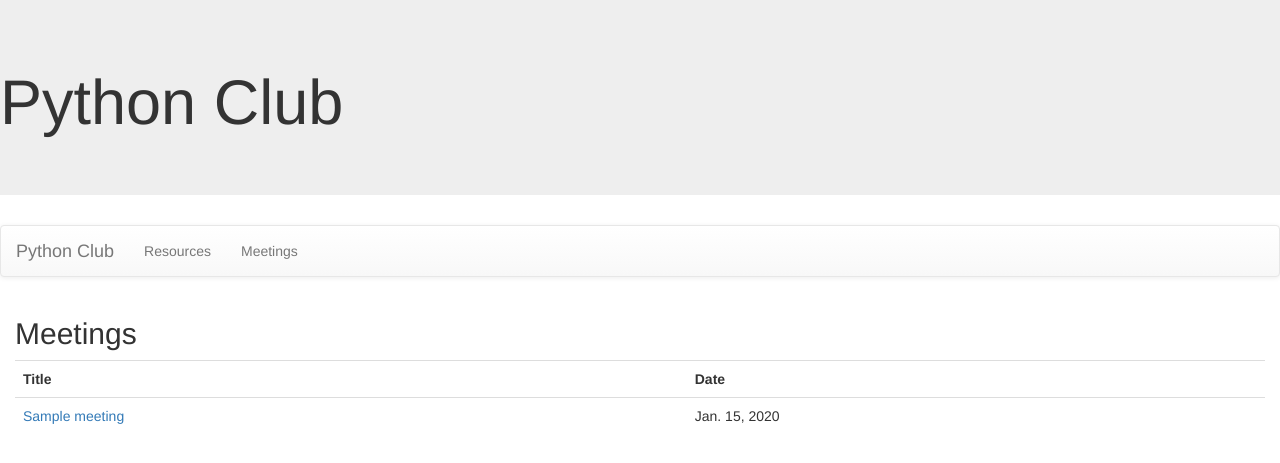
After one commit to BE379/ITC172, a Django app: page /Club/meetings/ in a window 1280 px wide. The commit adds this page. Shown: the top 463 px of the page. Run offline with Django 3.2, Linux system fonts and the light colour scheme; tables that the repository leaves empty hold one stand-in row (values such as "Sample post"); some libraries are stand-ins or nearby versions.

Commit message:
add Assignment 6

```diff
--- a/PythonClub/Club/models.py
+++ b/PythonClub/Club/models.py
@@ -23,7 +23,7 @@ class MeetingMinutes(models.Model):
     minutestext=models.TextField()
 
     def __str__(self):
-        return self.meetingid
+        return self.minutestext
 
     class Meta:
         db_table='meetingminutes'
--- a/PythonClub/Club/templates/base.html
+++ b/PythonClub/Club/templates/base.html
@@ -18,8 +18,8 @@
                 <a class="navbar-brand" href="{% url 'index' %}">Python Club</a>
             </div>
             <ul class="nav navbar-nav">
-                <li><a href='{% url "resources" %}'>Resources</a></li>
-                <li>Dummy</li>
+                <li><a href="{% url 'resources' %}">Resources</a></li>
+                <li><a href="{% url 'getmeetings' %}">Meetings</a></li>
             </ul>
         </div>
     </nav>
--- /dev/null
+++ b/PythonClub/Club/templates/club/meetings.html
@@ -0,0 +1,20 @@
+{% extends 'base.html' %}
+{% block content %}
+<h2>Meetings</h2>
+<table class='table'>
+    <tr>
+        <th>Title</th>
+        <th>Date</th>
+
+    </tr>
+    {% for item in meetings_list %}
+        <tr>
+            <td><a href="{% url 'minutes' id=item.id %}"> {{ item.meetingtitle }}</a></td>
+            <td>{{ item.meetingdate }}</td>
+
+        </tr>
+
+    {% endfor %}
+</table>
+
+{% endblock %}
--- a/PythonClub/Club/urls.py
+++ b/PythonClub/Club/urls.py
@@ -3,5 +3,7 @@ from . import views
 
 urlpatterns=[
     path('', views.index, name='index'),
-    path('resources.html/', views.resources, name='resources')
+    path('resources.html/', views.resources, name='resources'),
+    path('meetings/', views.getmeetings, name='getmeetings'),
+    path('meetingminutes/<int:id>', views.meetingminutes, name='minutes'),
 ]
--- a/PythonClub/Club/views.py
+++ b/PythonClub/Club/views.py
@@ -1,5 +1,5 @@
-from django.shortcuts import render
-from .models import Resource
+from django.shortcuts import render, get_object_or_404
+from .models import Resource, Meeting
 
 # Create your views here.
 def index (request):
@@ -8,3 +8,12 @@ def index (request):
 def resources (request):
     resource_list=Resource.objects.all()
     return render(request, 'Club/resources.html', {'resource_list': resource_list})
+
+def getmeetings (request):
+    meetings_list=Meeting.objects.all()
+    return render(request, 'Club/meetings.html', {'meetings_list': meetings_list})
+
+def meetingminutes (request, id):
+    minutes=get_object_or_404(Meeting, pk=id)
+    context = { 'minutes': minutes}
+    return render(request, 'Club/minutes.html', context=context)
```
Also changed, not shown: PythonClub/Club/templates/club/minutes.html (added, +12 -0 lines).
